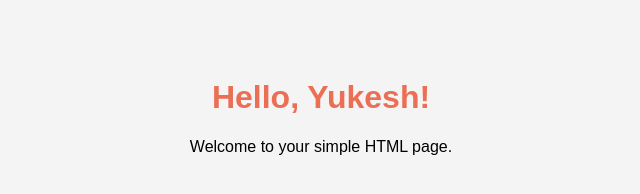
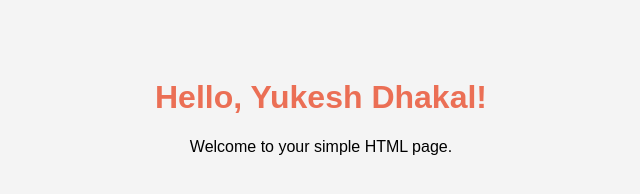
Before and after one commit to DhakalYukesh/springlab, a plain HTML site: page index.html in a window 1280 px wide. Shown: the whole page, without its empty margins (319-959 px from the left). Drawn offline with Linux system fonts and the light colour scheme.

Commit message:
index changes

```diff
--- a/index.html
+++ b/index.html
@@ -17,7 +17,7 @@
     </style>
 </head>
 <body>
-    <h1>Hello, Yukesh!</h1>
+    <h1>Hello, Yukesh Dhakal!</h1>
     <p>Welcome to your simple HTML page.</p>
 </body>
 </html>
```
